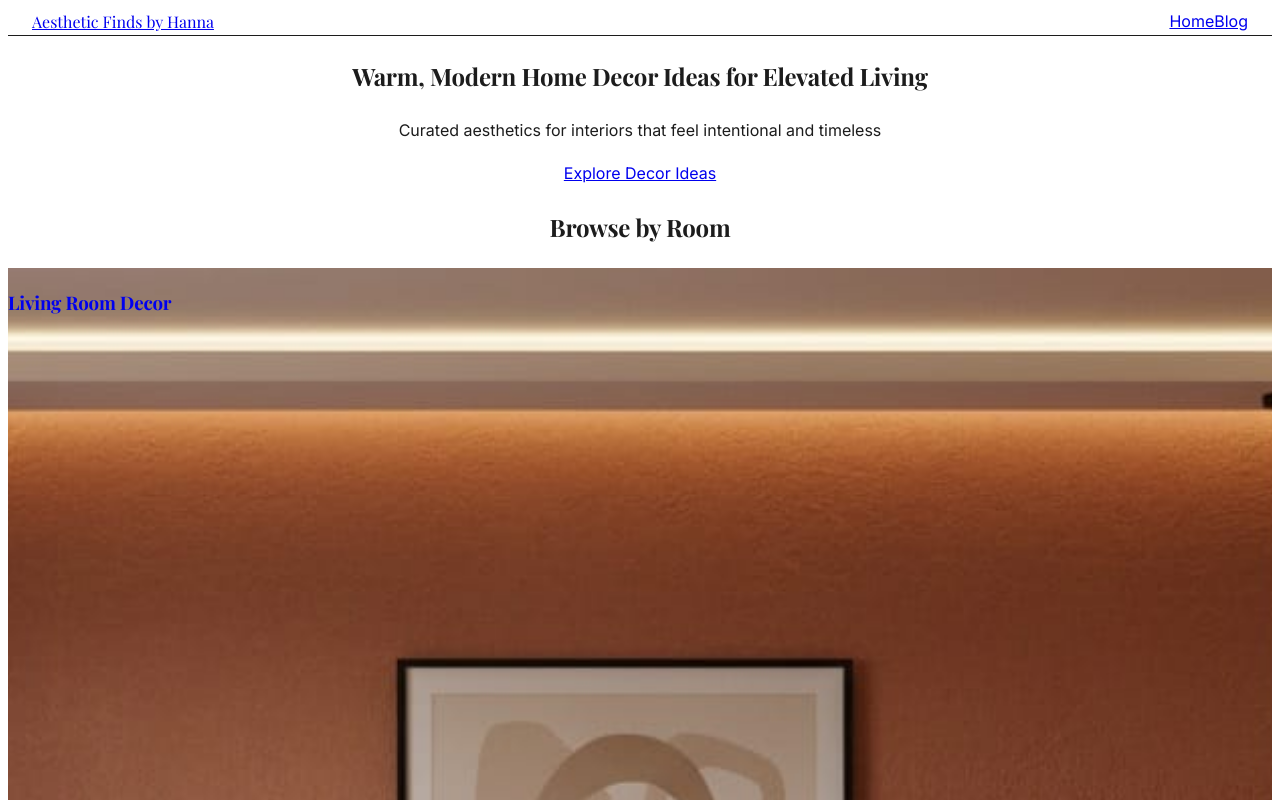
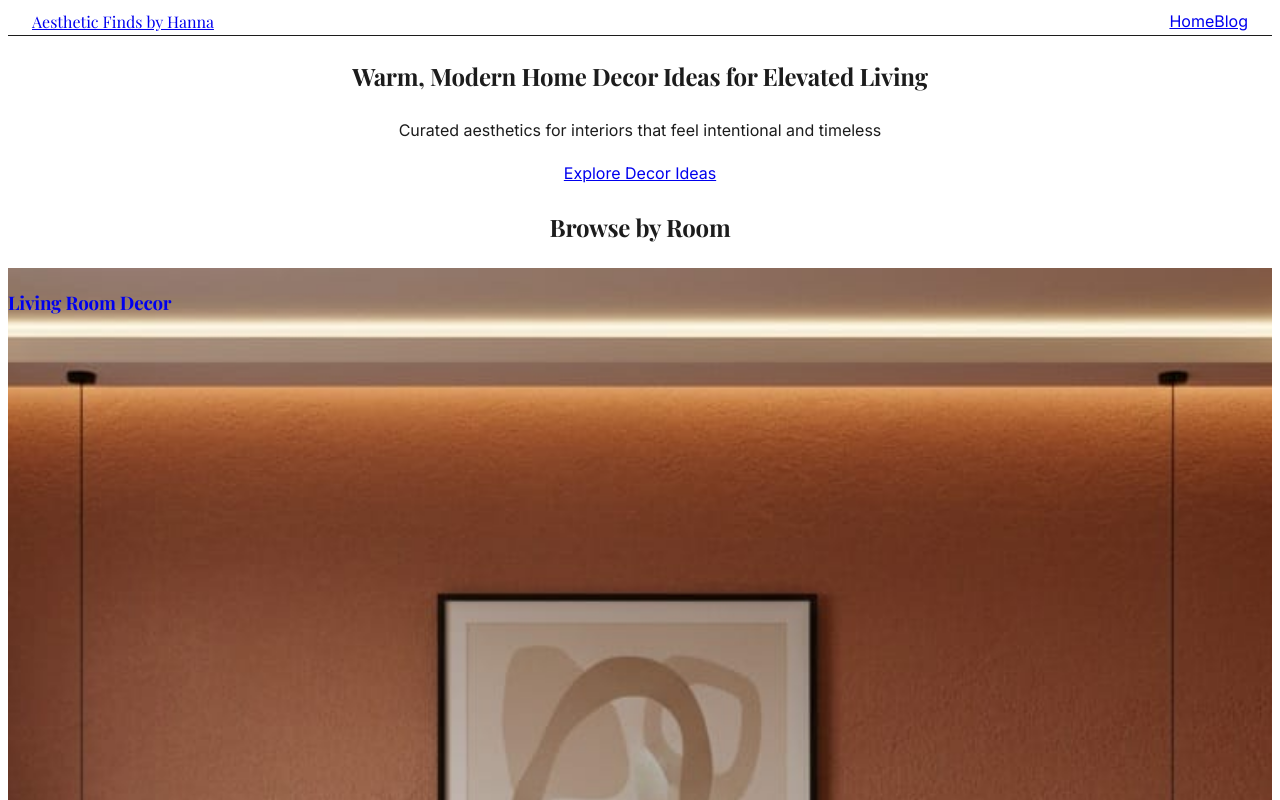
Before and after one commit to bonnie12-w/asthetic.hanna, a Next.js app: page / in a window 1280 px wide. Shown: the top 800 px of the page. Built offline with nearby package versions, Linux system fonts and the light colour scheme; a web font is replaced by a local one.

Commit message:
Update CategoryCard.tsx

```diff
--- a/components/CategoryCard.tsx
+++ b/components/CategoryCard.tsx
@@ -15,23 +15,23 @@ export default function CategoryCard({
   return (
     <Link
       href={href}
-      className="group relative block overflow-hidden rounded-xl"
+      className="group block overflow-hidden"
     >
-      {/* Image wrapper controls SIZE */}
-      <div className="relative aspect-[2/3] w-full bg-neutral-100">
+      {/* IMAGE CONTAINER — EXACT PROPORTION */}
+      <div className="relative aspect-[4/5] w-full">
         <Image
           src={imageUrl}
           alt={title}
           fill
-          sizes="(max-width: 768px) 100vw, 25vw"
-          className="object-cover transition-transform duration-700 ease-out group-hover:scale-105"
+          sizes="(min-width: 1024px) 25vw, (min-width: 640px) 50vw, 100vw"
+          className="object-cover transition-transform duration-700 ease-out group-hover:scale-[1.04]"
           priority={false}
         />
 
-        {/* Soft gradient overlay */}
-        <div className="absolute inset-0 bg-gradient-to-t from-black/50 via-black/20 to-transparent" />
+        {/* SOFT OVERLAY (NOT HEAVY) */}
+        <div className="absolute inset-0 bg-gradient-to-t from-black/50 via-black/15 to-transparent" />
 
-        {/* Title */}
+        {/* TITLE */}
         <div className="absolute bottom-0 left-0 p-5">
           <h3 className="font-serif text-xl text-white md:text-2xl">
             {title}
```
